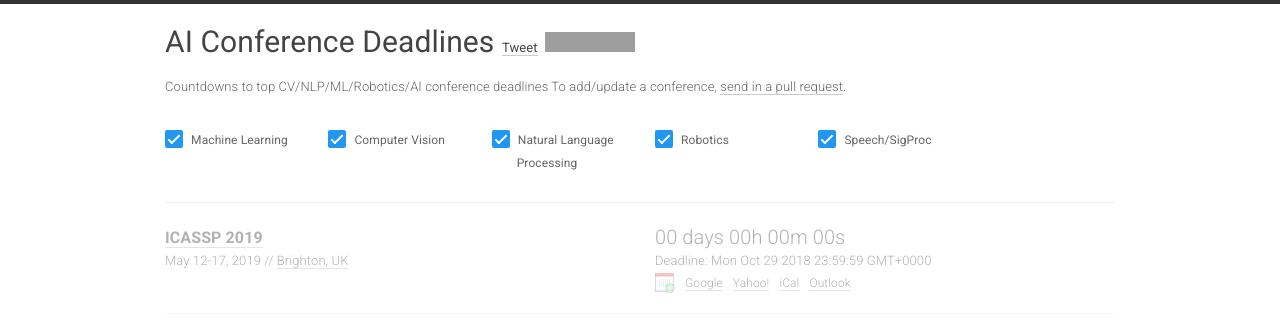
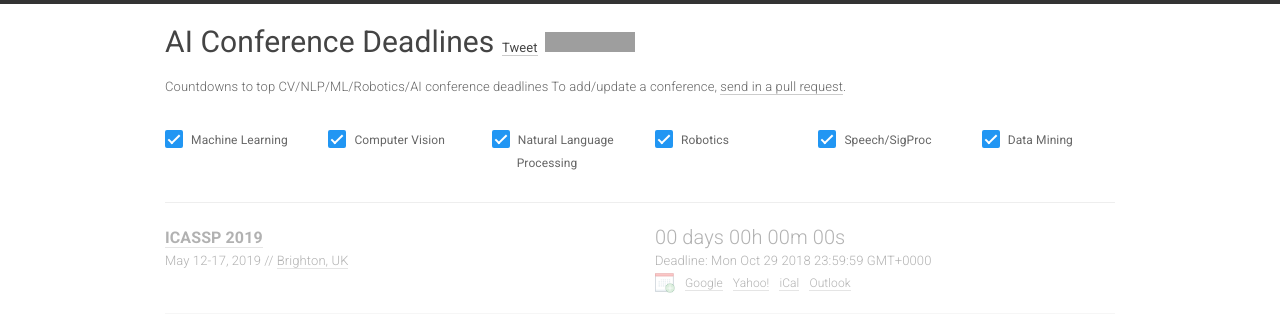
Before and after one commit to paperswithcode/ai-deadlines, a Jekyll site: the page built from index.html, in a window 1280 px wide and 900 px high. Shown: the top 320 px of the window. Built offline with Jekyll 4.4.1, drawn with Linux system fonts in a browser that asks for light colours; nearby versions of some CDN libraries; comment, search, counter and statistics services are not loaded; grey boxes are pictures that could not be loaded.

Commit message:
Update types.yml
field added: data mining

```diff
--- a/_data/types.yml
+++ b/_data/types.yml
@@ -9,3 +9,5 @@
   sub: RO
 - name: Speech/SigProc
   sub: SP
+- name: Data Mining
+  sub: DM
```
